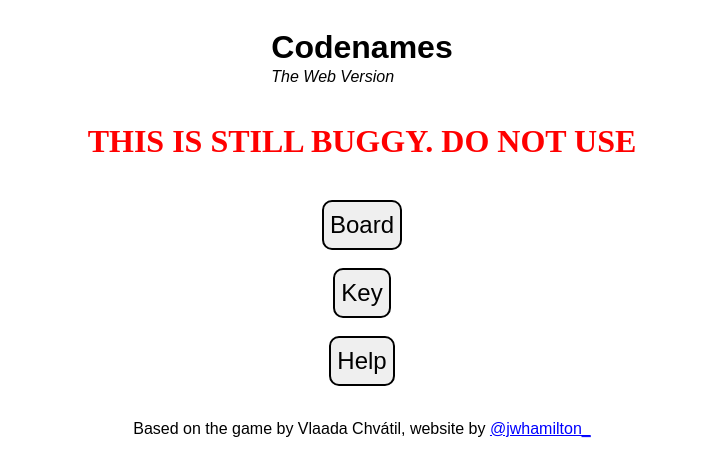
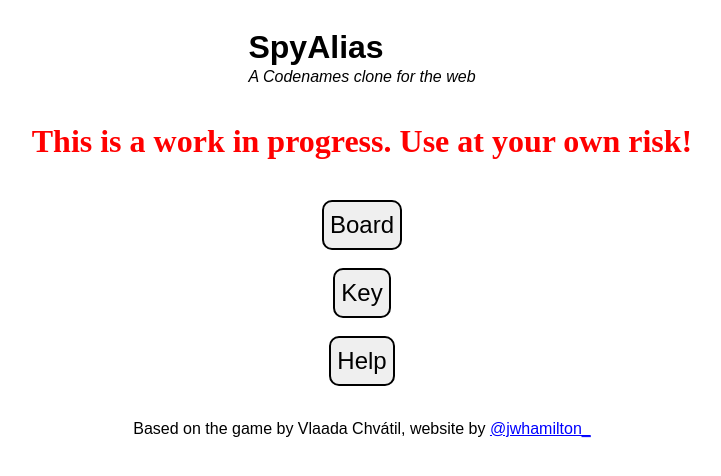
Before and after one commit to jwhamilton99/spy-alias, a plain HTML site: page index.html in a window 1280 px wide. Shown: the whole page, without its empty margins (278-999 px from the left). Drawn offline with Linux system fonts and the light colour scheme.

Commit message:
updated branding

```diff
--- a/index.html
+++ b/index.html
@@ -38,13 +38,13 @@
 	<body>
 		<div id="header">
 			<div id="container">
-				<h1 id="title" class="headerContent">Codenames</h1>
-				<p id="subtitle" class="headerContent"><em>The Web Version</em></p>
+				<h1 id="title" class="headerContent">SpyAlias</h1>
+				<p id="subtitle" class="headerContent"><em>A Codenames clone for the web</em></p>
 			</div>
 		</div>
 		<br />
     <h1 style="color:red">
-      THIS IS STILL BUGGY. DO NOT USE
+      This is a work in progress. Use at your own risk!
     </h1>
 		<br />
 		<div id="content">
```
Also changed, not shown: board.html (+1 -2 lines), key.html (+1 -2 lines), 1 other file.
